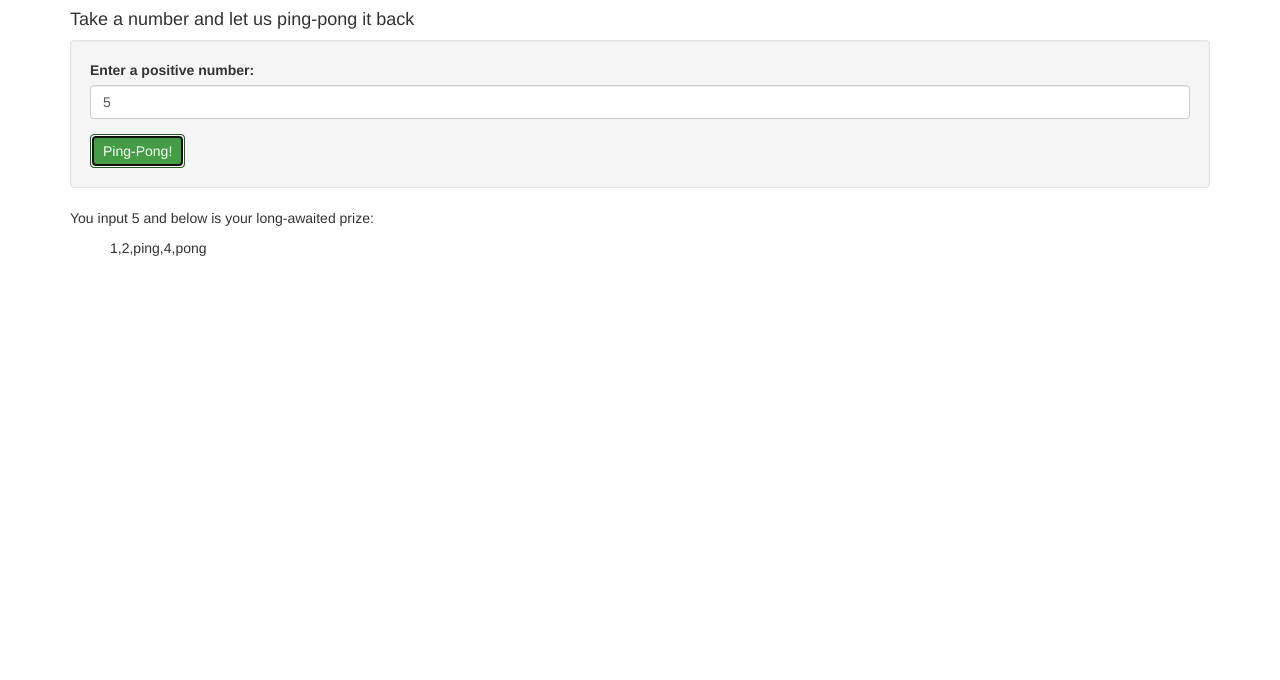
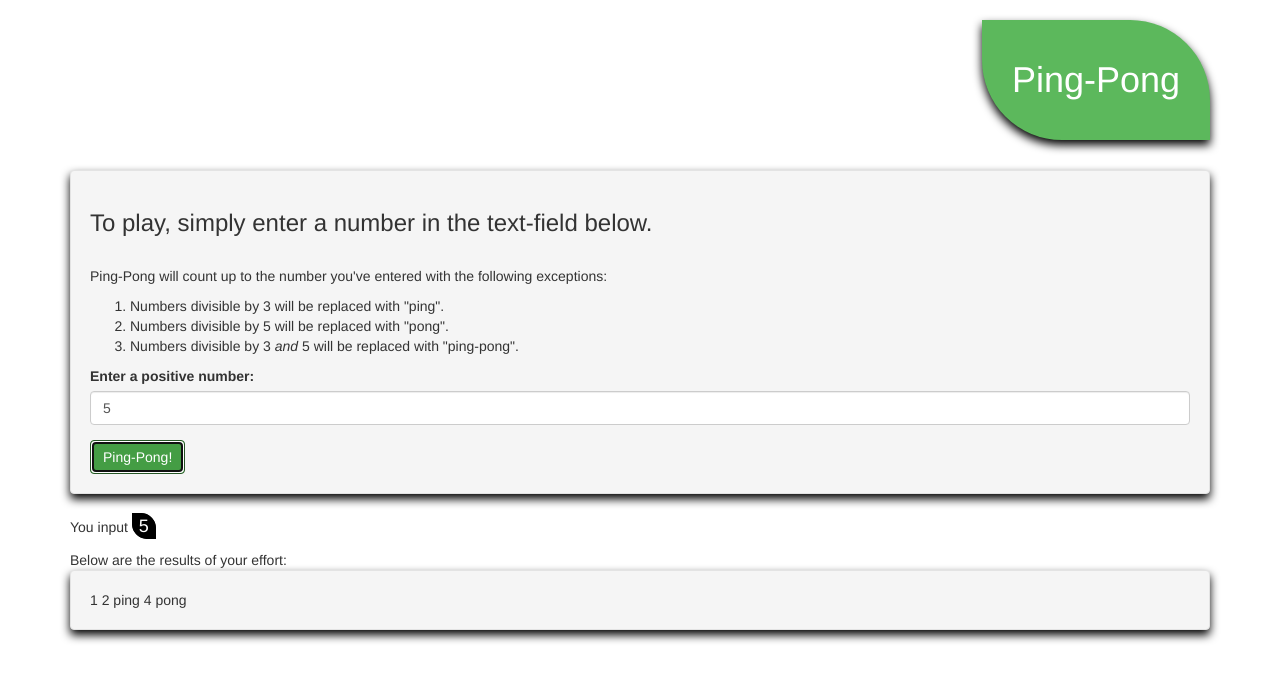
Before and after one commit to finneywhat/Epicodus-week3, a plain HTML site: page index.html in a window 1280 px wide. Both pictures are taken after typing "5" into the empty fields and a click on the button "Ping-Pong!". Drawn offline with nearby package versions, Linux system fonts and the light colour scheme.

Commit message:
add css stylings and additional content to index.html

```diff
--- a/css/styles.css
+++ b/css/styles.css
@@ -0,0 +1,33 @@
+#result {
+  display: none;
+}
+
+#userNumber {
+  background-color: black;
+  color: white;
+  padding: 2px 6px;
+  font-size: 18px;
+  border: 1px solid black;
+  border-radius: 0 15px 0 15px;
+}
+
+#form h3 {
+  margin-bottom: 30px;
+}
+
+h1 {
+  text-align: center;
+  background-color: #5cb85c;
+  color: white;
+  /*text-shadow: 5px 3px 5px white;*/
+  padding: 40px 20px;
+  border-radius: 0 80px 0 80px;
+  width: 20%;
+  margin-left: auto;
+  box-shadow: 0px 5px 10px black;
+  margin-bottom: 30px;
+}
+
+.well {
+  box-shadow: 0px 5px 10px black;
+}
--- a/index.html
+++ b/index.html
@@ -9,8 +9,19 @@
   </head>
   <body>
     <div class="container">
-      <h4>Take a number and let us ping-pong it back</h4>
+      <h1>Ping-Pong</h1>
       <form id="form" class="well">
+        <h3>To play, simply enter a number in the text-field below.</h3>
+        <div>
+          <p>
+            Ping-Pong will count up to the number you've entered with the following exceptions:
+          </p>
+          <ol>
+            <li>Numbers divisible by 3 will be replaced with "ping".</li>
+            <li>Numbers divisible by 5 will be replaced with "pong".</li>
+            <li>Numbers divisible by 3 <em>and</em> 5 will be replaced with "ping-pong".</li>
+          </ol>
+        </div>
         <div class="form-group">
           <label for="userInput">Enter a positive number:</label>
           <input type="number" id="userInput" class="form-control" placeholder="e.g. 27">
@@ -18,11 +29,10 @@
         <button type="submit" name="button" class="btn btn-success">Ping-Pong!</button>
       </form>
       <div id="result">
-        <p>You input <span id="userNumber"></span> and below is your long-awaited prize:</p>
-        <ul id="results">
-
-
-        </ul>
+        <p>You input <span id="userNumber"></span></p>
+        <div class="info">Below are the results of your effort:</div>
+        <div id="results" class="well">
+        </div>
       </div>
     </div>
 
--- a/js/scripts.js
+++ b/js/scripts.js
@@ -11,7 +11,7 @@ var numberToArray = function(input) {
   var ind = 0;
   inputArray.forEach(function(element){
     if ((element % 3 === 0) && (element % 5 === 0)) {
-      inputArray.splice(ind, 1, "pingpong");
+      inputArray.splice(ind, 1, "ping-pong");
       ind++;
     } else if (element % 3 === 0) {
         inputArray.splice(ind, 1, "ping");
@@ -25,8 +25,8 @@ var numberToArray = function(input) {
   });
   console.log(inputArray);
 
-  var result = inputArray.toString(" ");
-  return result.split(" ");
+  var result = inputArray.join(" ");
+  return result;
 
   };
 
@@ -37,11 +37,11 @@ $(document).ready(function(){
 
     var userInput = parseInt($("input#userInput").val());
     var resultList = numberToArray(userInput);
-    console.log(resultList);
+
 
     $("#userNumber").text(userInput);
     $("#results").text(resultList);
-
+    $("#result").show()
     $("#form").change();
 
   });
```
